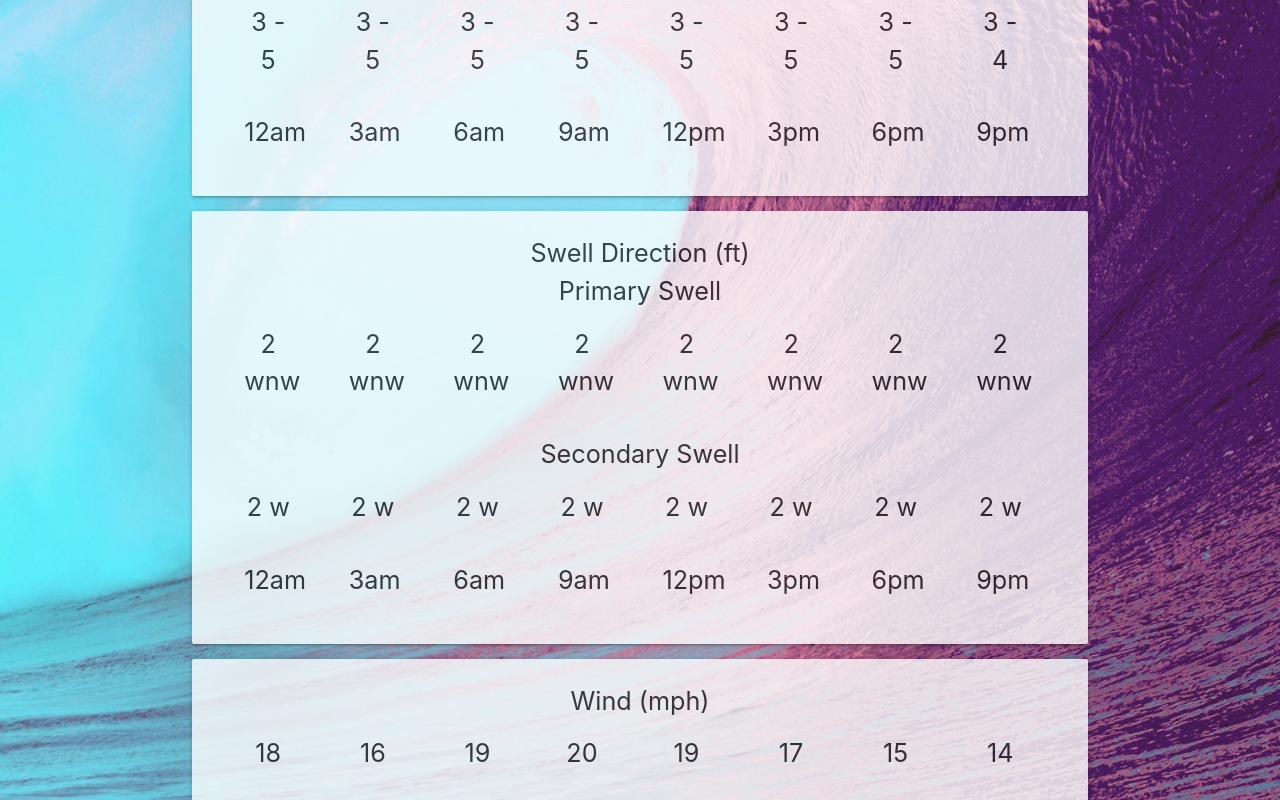
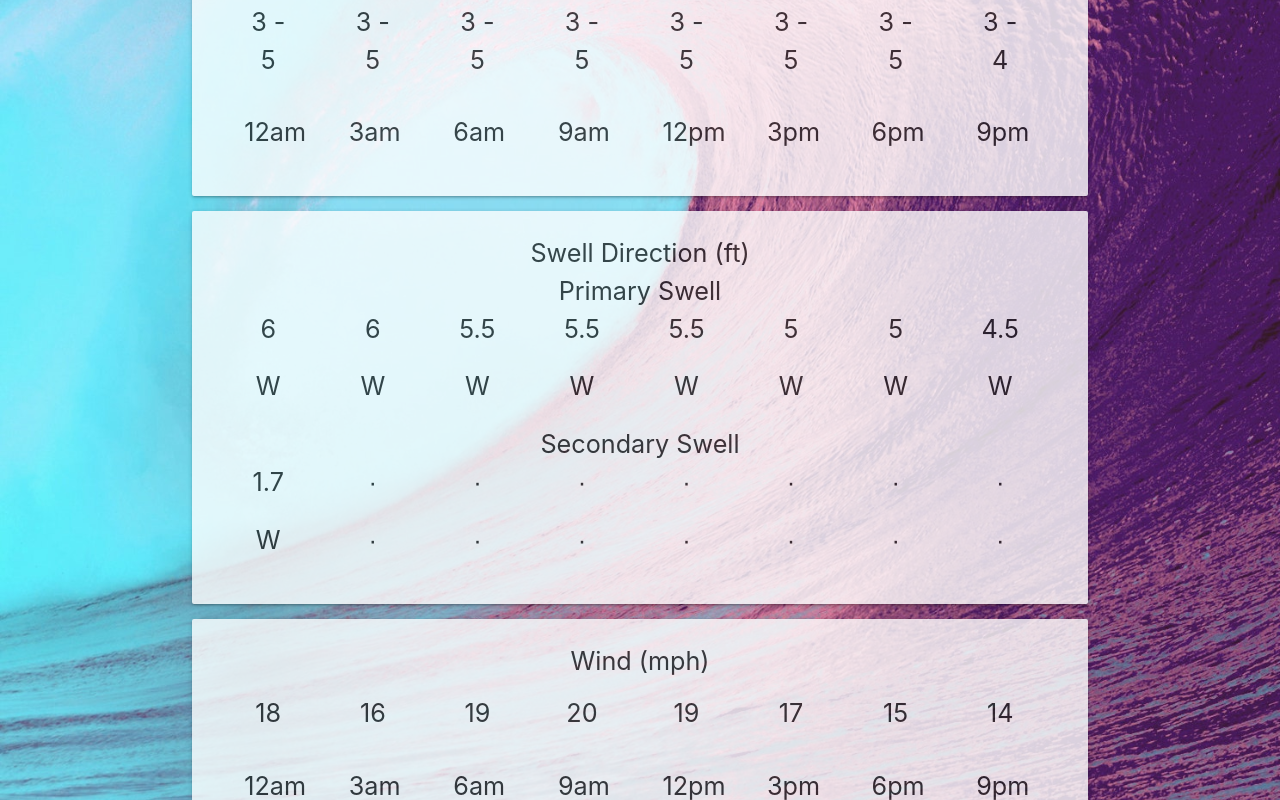
Before and after one commit to graysonventers/tidemaster, a React (Create React App) app in the folder client/: page /reports/1 in a window 1280 px wide. Shown: the part 535-1335 px from the top of the page. Built offline with nearby package versions, Linux system fonts and the light colour scheme; no server answers.

Commit message:
made swell data dynamic

```diff
--- a/client/src/components/report/Swell.js
+++ b/client/src/components/report/Swell.js
@@ -1,48 +1,64 @@
 import React from 'react';
 
-const Swell = () => {
+const Swell = ({ surf }) => {
     const swellStyle = {
         marginLeft: '2%',
-        marginRight: '2%'
+        marginRight: '2%',
     };
+
+    const primarySwell = [];
+    const primarySwellDirection = [];
+    const secondarySwell = [];
+    const secondarySwellDirection = [];
+
+    for (let i = 0; i <= 7; i++) {
+        // primary swell height
+        primarySwell.push(<span className="col s1" style={swellStyle}>{surf.surfSpot.reports[i].swell.components.primary.height}</span>);
+
+        // primary swell direction
+        primarySwellDirection.push(<span className="col s1" style={swellStyle}>{surf.surfSpot.reports[i].swell.components.primary.compassDirection}</span>);
+
+        // if secondary swell
+        if (surf.surfSpot.reports[i].swell.components.secondary) {
+            secondarySwell.push(<span className="col s1" style={swellStyle}>{surf.surfSpot.reports[i].swell.components.secondary.height}</span>);
+        } else {
+            secondarySwell.push(<span className="col s1" style={swellStyle}>∙</span>)
+        }
+
+
+        // if secondary swell direction
+        if (surf.surfSpot.reports[i].swell.components.secondary) {
+            secondarySwellDirection.push(<span className="col s1" style={swellStyle}>{surf.surfSpot.reports[i].swell.components.secondary.compassDirection}</span>);
+        } else {
+            secondarySwellDirection.push(<span className="col s1" style={swellStyle}>∙</span>);
+        }
+
+    }
 
     return (
         <div>
             <div className="card cardOpacity">
                     <div className="card-content center flow-text">
-                        <span>Swell Direction (ft)</span><br></br>
+                        <span className="section">Swell Direction (ft)</span><br></br>
 
                         <span>Primary Swell</span>
-                        <div className="row section">
-                            <span className="col s1" style={swellStyle}>2 wnw</span>
-                            <span className="col s1" style={swellStyle}>2 wnw</span>
-                            <span className="col s1" style={swellStyle}>2 wnw</span>
-                            <span className="col s1" style={swellStyle}>2 wnw</span>
-                            <span className="col s1" style={swellStyle}>2 wnw</span>
-                            <span className="col s1" style={swellStyle}>2 wnw</span>
-                            <span className="col s1" style={swellStyle}>2 wnw</span>
-                            <span className="col s1" style={swellStyle}>2 wnw</span>
+                        <div className="row">
+
+                            {primarySwell.map(item => item)}
+
+                        </div>
+                        <div className="row">
+                            {primarySwellDirection.map(item => item)}
                         </div>
                         <span>Secondary Swell</span>
-                        <div className="row section">
-                            <span className="col s1" style={swellStyle}>2 w</span>
-                            <span className="col s1" style={swellStyle}>2 w</span>
-                            <span className="col s1" style={swellStyle}>2 w</span>
-                            <span className="col s1" style={swellStyle}>2 w</span>
-                            <span className="col s1" style={swellStyle}>2 w</span>
-                            <span className="col s1" style={swellStyle}>2 w</span>
-                            <span className="col s1" style={swellStyle}>2 w</span>
-                            <span className="col s1" style={swellStyle}>2 w</span>
+                        <div className="row">
+
+                            {secondarySwell.map(item => item)}
+
+
                         </div>
                         <div className="row">
-                            <span className="col s1" style={swellStyle}>12am</span>
-                            <span className="col s1" style={swellStyle}>3am</span>
-                            <span className="col s1" style={swellStyle}>6am</span>
-                            <span className="col s1" style={swellStyle}>9am</span>
-                            <span className="col s1" style={swellStyle}>12pm</span>
-                            <span className="col s1" style={swellStyle}>3pm</span>
-                            <span className="col s1" style={swellStyle}>6pm</span>
-                            <span className="col s1" style={swellStyle}>9pm</span>
+                        {secondarySwellDirection.map(item => item)}
                         </div>
                     </div>
                 </div>
```
Also changed, not shown: 1 other file (tests, documents, lock files or other folders).
